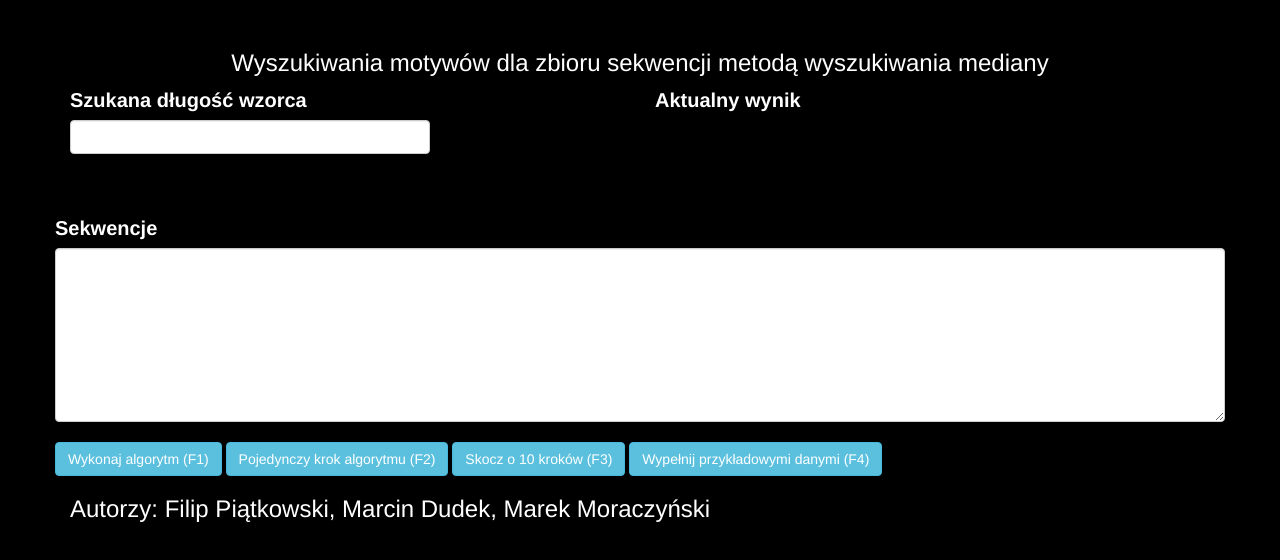
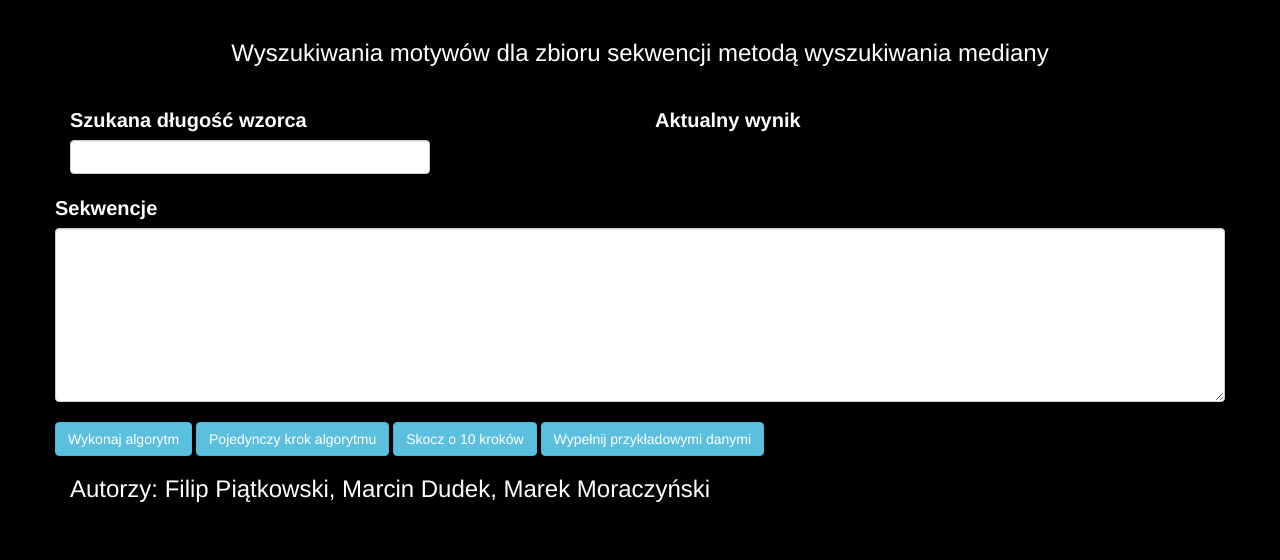
Before and after one commit to MarekM25/MBI, a website: page app/index.html in a window 1280 px wide. Drawn offline with nearby package versions, Linux system fonts and the light colour scheme; files whose address does not match are found by name.

Commit message:
Poprawki wizualne

```diff
--- a/app/index.html
+++ b/app/index.html
@@ -10,7 +10,7 @@
 <body ng-app="app" ng-controller="AppCtrl as app">
 <div class="container container-table">
       <h3 class="text-center">Wyszukiwania motywów dla zbioru sekwencji metodą wyszukiwania mediany</h3>
-<div class="form-group">
+<div class="form-group" id="main_form">
 	<div class="row">
 		<div class="col-md-4">
 				<label for="dlugoscSekwencji">Szukana długość wzorca</label>
@@ -23,18 +23,22 @@
 				<label for="dlugoscSekwencji">Aktualny wynik</label>
 
 				</br>
+				</br>
+				</br>
 		</div>
-	</div>
-	</br>
-	</br>
+	</div
+</div>
+
+
+
 	<div class="row">
 			<label for="sekwencje">Sekwencje</label>
 	  <textarea id="sekwencje" ng-model ="sekwencje" class="form-control" rows="8" id="comment"></textarea>
 	  </br>
-		<button type="button" class="btn btn-info" ng-keyup="$event.keyCode == 112 ? medianSearchAlgorithm() : ''" ng-click='medianSearchAlgorithm()'>Wykonaj algorytm (F1)</button>
-		<button type="button" class="btn btn-info" ng-keyup="$event.keyCode == 113 ? medianSearchAlgorithm() : ''" ng-click='medianSearchAlgorithm()'>Pojedynczy krok algorytmu (F2)</button>
-		<button type="button" class="btn btn-info" ng-keyup="$event.keyCode == 114 ? medianSearchAlgorithm() : ''" ng-click='medianSearchAlgorithm()'>Skocz o 10 kroków (F3)</button>
-		<button type="button" class="btn btn-info" ng-keyup="$event.keyCode == 115 ? medianSearchAlgorithm() : ''" ng-click='medianSearchAlgorithm()'>Wypełnij przykładowymi danymi (F4)</button>
+		<button type="button" class="btn btn-info"  ng-click='medianSearchAlgorithm()'>Wykonaj algorytm </button>
+		<button type="button" class="btn btn-info" ng-click='medianSearchAlgorithm()'>Pojedynczy krok algorytmu</button>
+		<button type="button" class="btn btn-info"  ng-click='medianSearchAlgorithm()'>Skocz o 10 kroków </button>
+		<button type="button" class="btn btn-info"  ng-click='fillSampleData()'>Wypełnij przykładowymi danymi</button>
 	</div>
 </div>
 
--- a/app/js/app.js
+++ b/app/js/app.js
@@ -13,8 +13,12 @@ app.controller("AppCtrl",function($scope,$http) {
         medianSearch($scope.sekwencje,$scope.dlugoscSekwencji);
   }
 
-}
-})
+  $scope.fillSampleData = function() {
+	  $scope.dlugoscSekwencji = 3;
+	  $scope.sekwencje = '101011';
+  }
+
+});
 
 // X - tablica ciągów sekwencji
 // t - ilość sekwencji
--- a/app/scss/styles.scss
+++ b/app/scss/styles.scss
@@ -12,10 +12,15 @@ body
 
 	background: black;
 	color: white;
-	margin-top:30px;
+	margin-top:20px;
 }
 
 label
 {
 	font-size: 20px;
 }
+
+#main_form
+{
+	margin-top: 40px;
+}
```
Also changed, not shown: app/css/styles.css.
